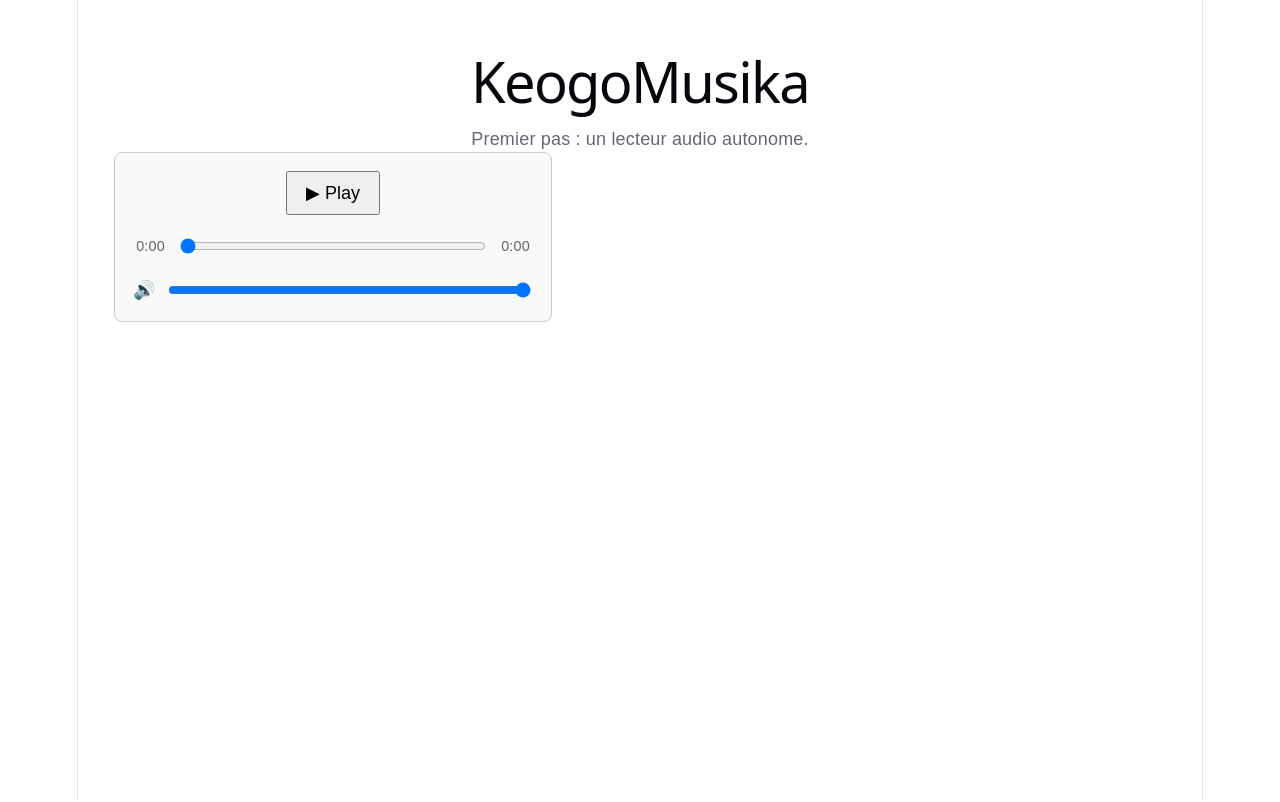
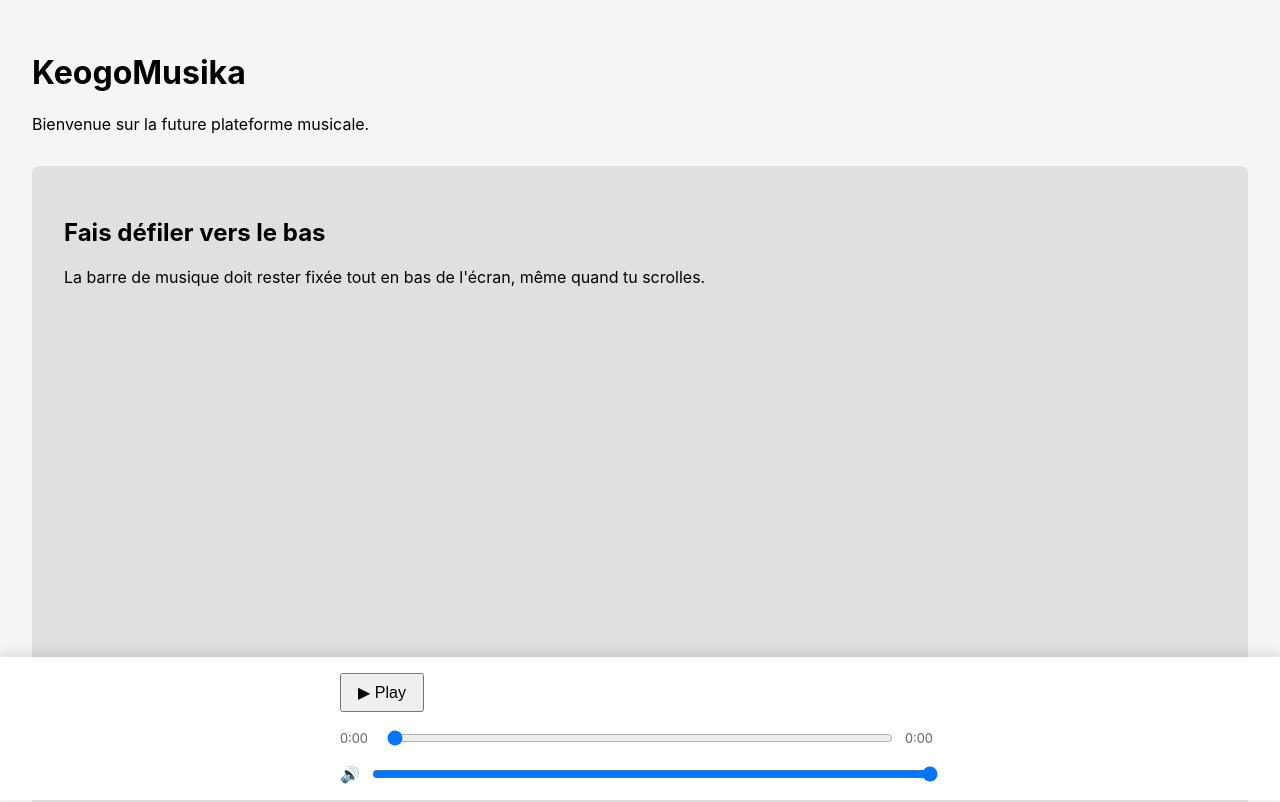
Before and after one commit to Keogo811/kaion, a React (Vite) app: page / in a window 1280 px wide. Shown: the top 802 px of the page. Built offline with nearby package versions, Linux system fonts and the light colour scheme.

Commit message:
Arc 1 : socle React et module player avec barre permanente en bas

```diff
--- /dev/null
+++ b/src/app/App.css
@@ -0,0 +1,21 @@
+.app-container {
+  min-height: 100vh;
+  position: relative;
+}
+
+.main-content {
+  padding: 2rem;
+  padding-bottom: 150px; /* Laisse de la place pour ne pas cacher le texte derrière la barre */
+}
+
+.bottom-player-bar {
+  position: fixed;
+  bottom: 0;
+  left: 0;
+  width: 100%;
+  background-color: #ffffff;
+  box-shadow: 0 -4px 12px rgba(0, 0, 0, 0.1);
+  z-index: 1000;
+  display: flex;
+  justify-content: center;
+}
--- a/src/app/App.jsx
+++ b/src/app/App.jsx
@@ -1,15 +1,26 @@
 import { AudioPlayer } from '../features/player';
+import './App.css'; // On importe notre nouveau fichier CSS
 
 function App() {
-  // URL d'un fichier MP3 de test public (SoundHelix)
   const testAudioUrl = 'https://www.soundhelix.com/examples/mp3/SoundHelix-Song-1.mp3';
 
   return (
-    <div style={{ fontFamily: 'sans-serif', padding: '2rem' }}>
-      <h1>KeogoMusika</h1>
-      <p>Premier pas : un lecteur audio autonome.</p>
+    <div className="app-container">
+      <main className="main-content">
+        <h1>KeogoMusika</h1>
+        <p>Bienvenue sur la future plateforme musicale.</p>
 
-      <AudioPlayer src={testAudioUrl} />
+        {/* Un faux contenu pour pouvoir tester le défilement (scroll) */}
+        <div style={{ height: '150vh', backgroundColor: '#e0e0e0', marginTop: '2rem', padding: '2rem', borderRadius: '8px' }}>
+          <h2>Fais défiler vers le bas</h2>
+          <p>La barre de musique doit rester fixée tout en bas de l'écran, même quand tu scrolles.</p>
+        </div>
+      </main>
+
+      {/* Notre barre permanente en bas */}
+      <div className="bottom-player-bar">
+        <AudioPlayer src={testAudioUrl} />
+      </div>
     </div>
   );
 }
--- a/src/features/player/AudioPlayer.jsx
+++ b/src/features/player/AudioPlayer.jsx
@@ -58,7 +58,7 @@ function AudioPlayer({ src }) {
   };
 
   return (
-    <div style={{ padding: '1rem', border: '1px solid #ccc', borderRadius: '8px', maxWidth: '400px', backgroundColor: '#f9f9f9' }}>
+    <div style={{ padding: '1rem', width: '100%', maxWidth: '600px', margin: '0 auto' }}>
 
       {/* L'élément audio invisible qui fait le travail */}
       <audio
--- a/src/index.css
+++ b/src/index.css
@@ -1,111 +1,5 @@
-:root {
-  --text: #6b6375;
-  --text-h: #08060d;
-  --bg: #fff;
-  --border: #e5e4e7;
-  --code-bg: #f4f3ec;
-  --accent: #aa3bff;
-  --accent-bg: rgba(170, 59, 255, 0.1);
-  --accent-border: rgba(170, 59, 255, 0.5);
-  --social-bg: rgba(244, 243, 236, 0.5);
-  --shadow:
-    rgba(0, 0, 0, 0.1) 0 10px 15px -3px, rgba(0, 0, 0, 0.05) 0 4px 6px -2px;
-
-  --sans: system-ui, 'Segoe UI', Roboto, sans-serif;
-  --heading: system-ui, 'Segoe UI', Roboto, sans-serif;
-  --mono: ui-monospace, Consolas, monospace;
-
-  font: 18px/145% var(--sans);
-  letter-spacing: 0.18px;
-  color-scheme: light dark;
-  color: var(--text);
-  background: var(--bg);
-  font-synthesis: none;
-  text-rendering: optimizeLegibility;
-  -webkit-font-smoothing: antialiased;
-  -moz-osx-font-smoothing: grayscale;
-
-  @media (max-width: 1024px) {
-    font-size: 16px;
-  }
-}
-
-@media (prefers-color-scheme: dark) {
-  :root {
-    --text: #9ca3af;
-    --text-h: #f3f4f6;
-    --bg: #16171d;
-    --border: #2e303a;
-    --code-bg: #1f2028;
-    --accent: #c084fc;
-    --accent-bg: rgba(192, 132, 252, 0.15);
-    --accent-border: rgba(192, 132, 252, 0.5);
-    --social-bg: rgba(47, 48, 58, 0.5);
-    --shadow:
-      rgba(0, 0, 0, 0.4) 0 10px 15px -3px, rgba(0, 0, 0, 0.25) 0 4px 6px -2px;
-  }
-
-  #social .button-icon {
-    filter: invert(1) brightness(2);
-  }
-}
-
 body {
   margin: 0;
+  font-family: -apple-system, BlinkMacSystemFont, "Segoe UI", Roboto, Helvetica, Arial, sans-serif;
+  background-color: #f5f5f5;
 }
-
-#root {
-  width: 1126px;
-  max-width: 100%;
-  margin: 0 auto;
-  text-align: center;
-  border-inline: 1px solid var(--border);
-  min-height: 100svh;
-  display: flex;
-  flex-direction: column;
-  box-sizing: border-box;
-}
-
-h1,
-h2 {
-  font-family: var(--heading);
-  font-weight: 500;
-  color: var(--text-h);
-}
-
-h1 {
-  font-size: 56px;
-  letter-spacing: -1.68px;
-  margin: 32px 0;
-  @media (max-width: 1024px) {
-    font-size: 36px;
-    margin: 20px 0;
-  }
-}
-h2 {
-  font-size: 24px;
-  line-height: 118%;
-  letter-spacing: -0.24px;
-  margin: 0 0 8px;
-  @media (max-width: 1024px) {
-    font-size: 20px;
-  }
-}
-p {
-  margin: 0;
-}
-
-code,
-.counter {
-  font-family: var(--mono);
-  display: inline-flex;
-  border-radius: 4px;
-  color: var(--text-h);
-}
-
-code {
-  font-size: 15px;
-  line-height: 135%;
-  padding: 4px 8px;
-  background: var(--code-bg);
-}
```
